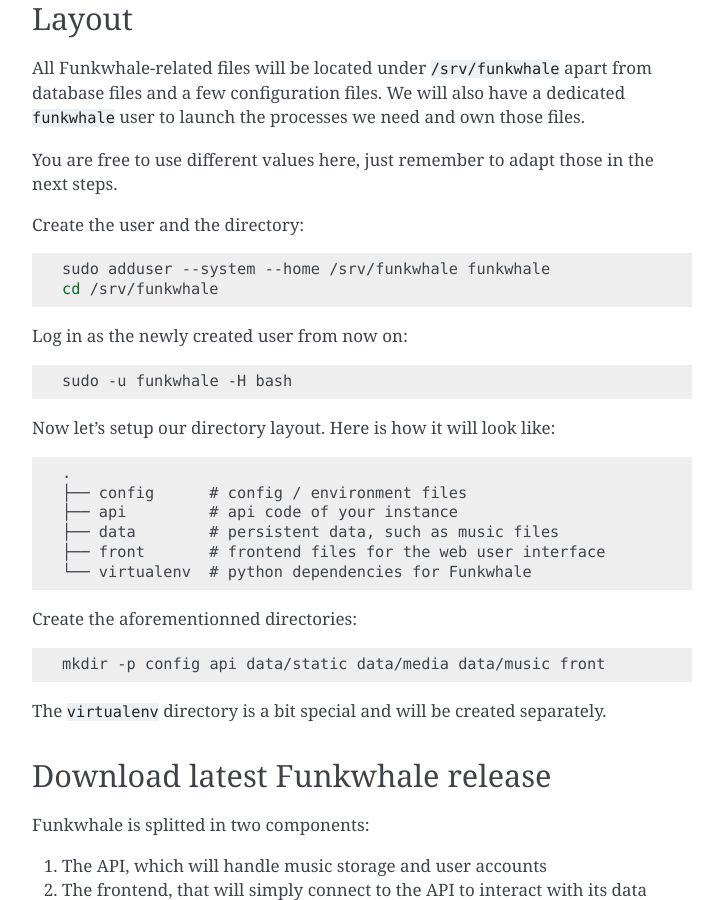
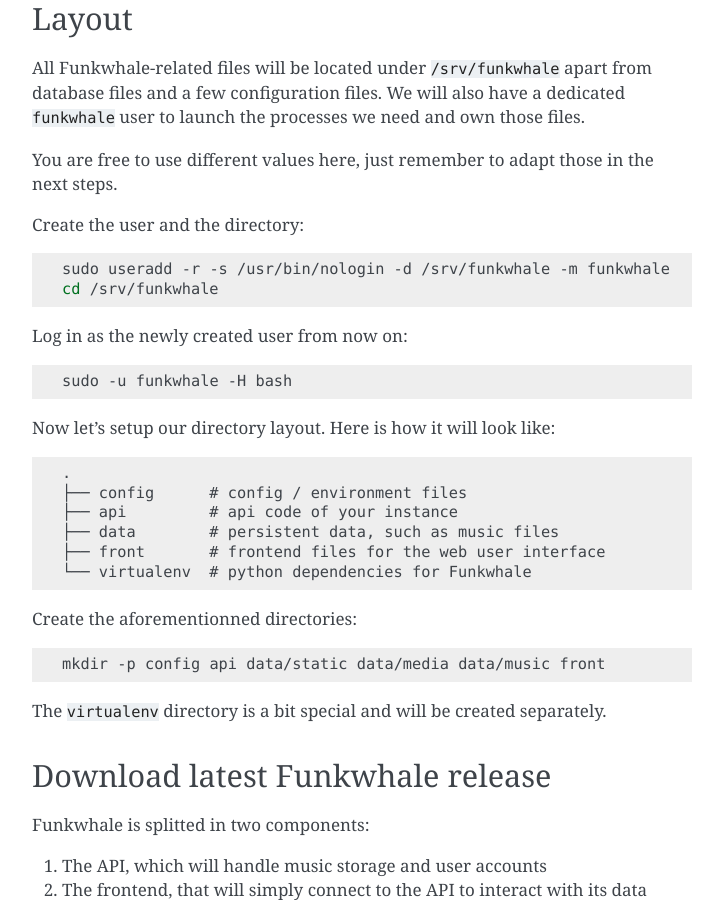
Before and after one commit to RYGhub/funkwhale, a Sphinx documentation site: the page built from docs/installation/debian.rst, in a window 1280 px wide and 900 px high, scrolled down 596 px. Shown: the whole window, without its empty margins (388-1111 px from the left). Built offline with Sphinx 7.4.7, drawn with Linux system fonts in a browser that asks for light colours; pages that are not in the unit, such as notebooks, are missing from menus.

Commit message:
[doc] Arch Linux installation: modified the command for user creation so it works on both Debian and Arch

```diff
--- a/docs/installation/debian.rst
+++ b/docs/installation/debian.rst
@@ -41,7 +41,7 @@
 
 .. code-block:: shell
 
-    sudo adduser --system --home /srv/funkwhale funkwhale
+    sudo useradd -r -s /usr/bin/nologin -d /srv/funkwhale -m funkwhale
     cd /srv/funkwhale
 
 Log in as the newly created user from now on:
```
